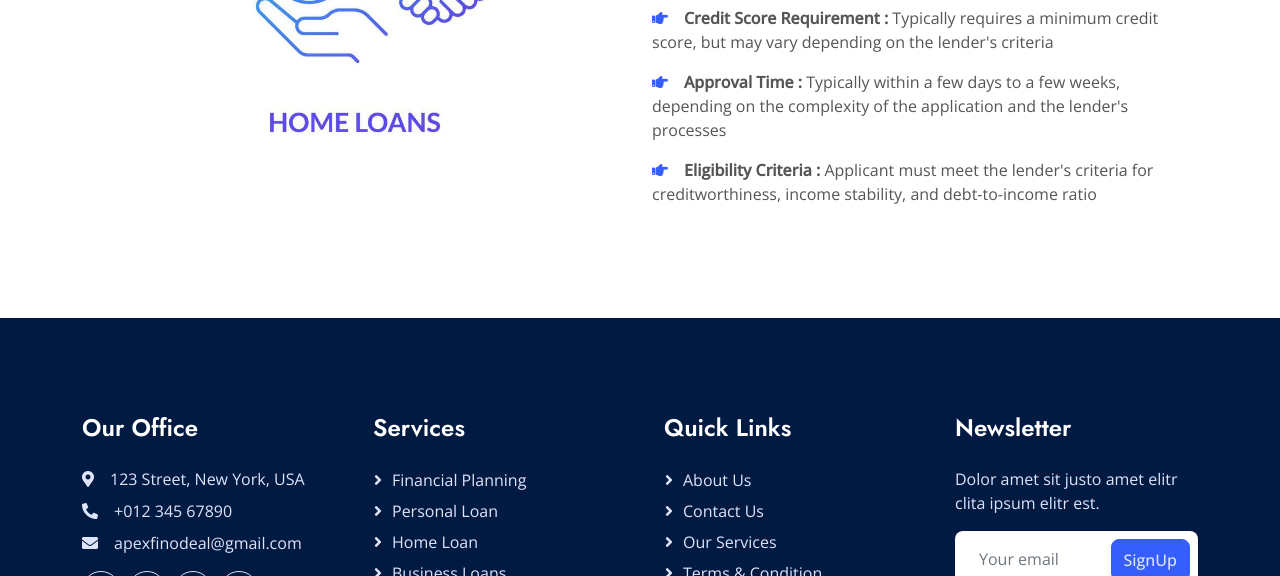
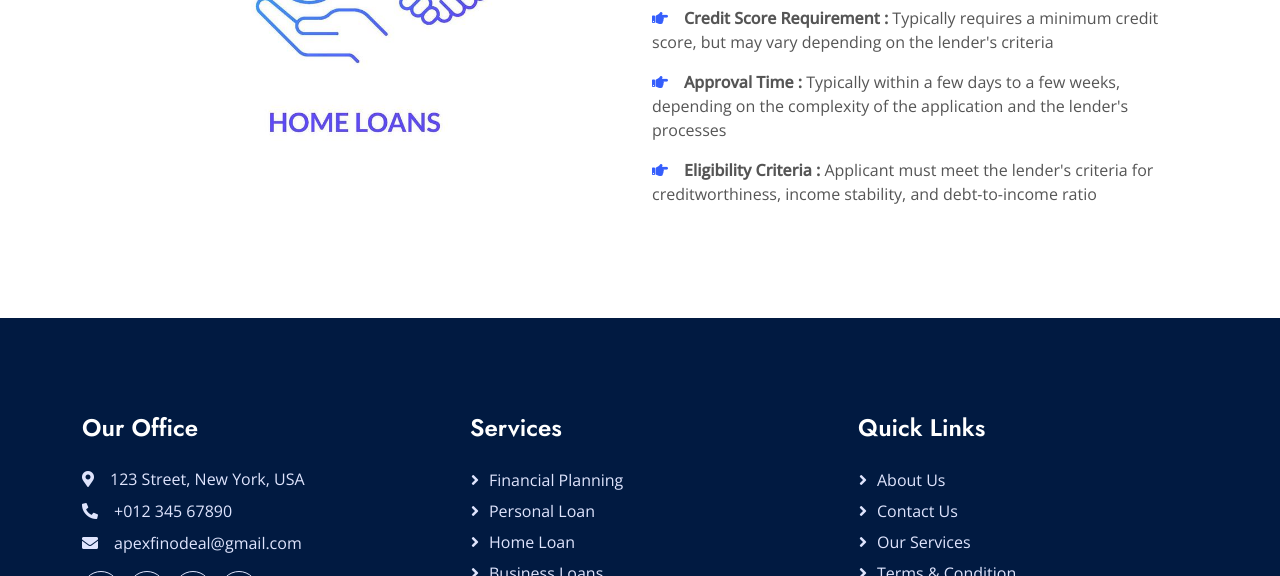
Before and after one commit to abhishekmhs/ApexFinodeal, a plain HTML site: page loan.html in a window 1280 px wide. Shown: the part 2314-2890 px from the top of the page. Drawn offline with nearby package versions, Linux system fonts and the light colour scheme.

Commit message:
Apex Finodeal

```diff
--- a/loan.html
+++ b/loan.html
@@ -261,7 +261,7 @@
     <div class="container-fluid bg-dark text-light footer mt-5 py-5 wow fadeIn" data-wow-delay="0.1s">
         <div class="container py-5">
             <div class="row g-5">
-                <div class="col-lg-3 col-md-6">
+                <div class="col-lg-4 col-md-6">
                     <h4 class="text-white mb-4">Our Office</h4>
                     <p class="mb-2"><i class="fa fa-map-marker-alt me-3"></i>123 Street, New York, USA</p>
                     <p class="mb-2"><i class="fa fa-phone-alt me-3"></i>+012 345 67890</p>
@@ -277,30 +277,20 @@
                                 class="fab fa-linkedin-in"></i></a>
                     </div>
                 </div>
-                <div class="col-lg-3 col-md-6">
+                <div class="col-lg-4 col-md-6">
                     <h4 class="text-white mb-4">Services</h4>
                     <a class="btn btn-link" href="">Financial Planning</a>
                     <a class="btn btn-link" href="">Personal Loan</a>
                     <a class="btn btn-link" href="">Home Loan</a>
                     <a class="btn btn-link" href="">Business Loans</a>
                 </div>
-                <div class="col-lg-3 col-md-6">
+                <div class="col-lg-4 col-md-6">
                     <h4 class="text-white mb-4">Quick Links</h4>
                     <a class="btn btn-link" href="">About Us</a>
                     <a class="btn btn-link" href="">Contact Us</a>
                     <a class="btn btn-link" href="">Our Services</a>
                     <a class="btn btn-link" href="">Terms & Condition</a>
                     <a class="btn btn-link" href="">Support</a>
-                </div>
-                <div class="col-lg-3 col-md-6">
-                    <h4 class="text-white mb-4">Newsletter</h4>
-                    <p>Dolor amet sit justo amet elitr clita ipsum elitr est.</p>
-                    <div class="position-relative w-100">
-                        <input class="form-control bg-white border-0 w-100 py-3 ps-4 pe-5" type="text"
-                            placeholder="Your email">
-                        <button type="button"
-                            class="btn btn-primary py-2 position-absolute top-0 end-0 mt-2 me-2">SignUp</button>
-                    </div>
                 </div>
             </div>
         </div>
```
Also changed, not shown: about.html (+3 -13 lines), index.html (+3 -13 lines), service.html (+3 -13 lines), team.html (+3 -11 lines), testimonial.html (+2 -2 lines).
